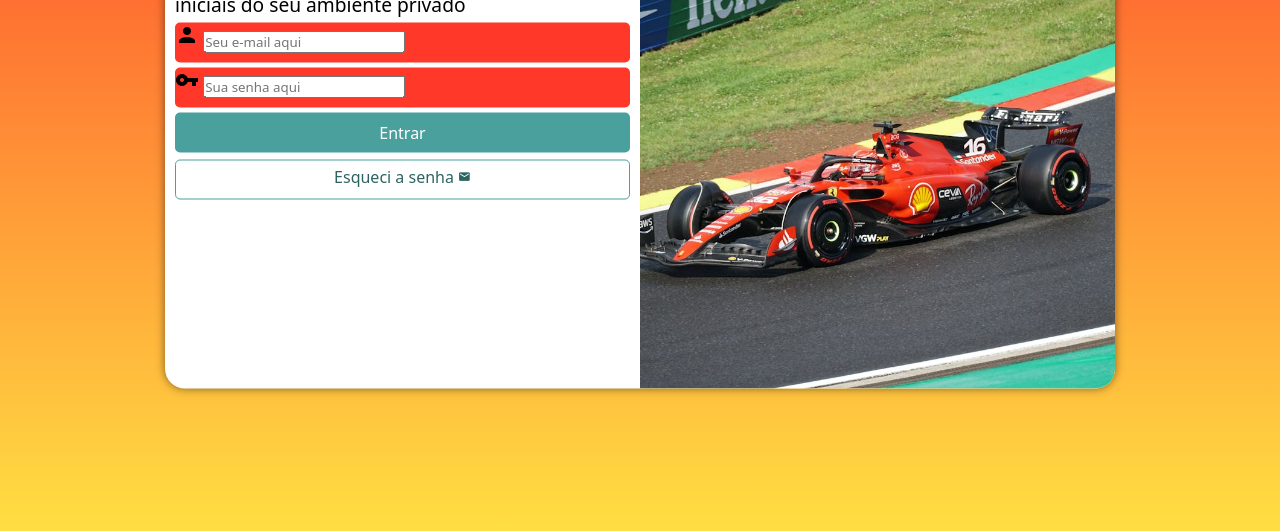
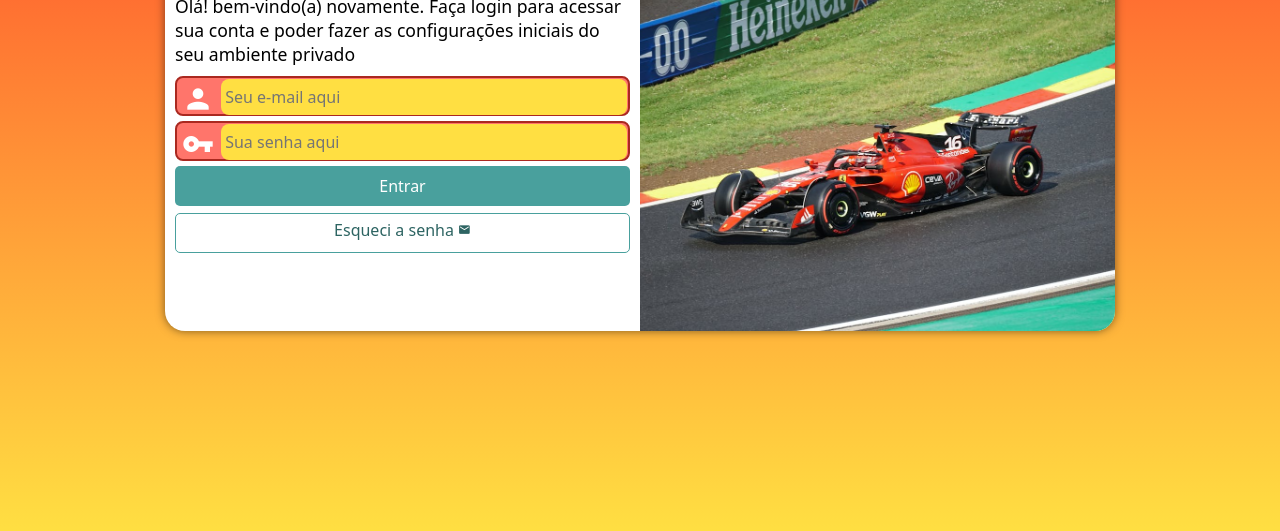
Before and after one commit to Daniel-Goncalves-Ribeiro/projeto-login, a plain HTML site: page index.html in a window 1280 px wide. Shown: the part 269-800 px from the top of the page. Drawn offline with Linux system fonts and the light colour scheme.

Commit message:
atualização final aeee

```diff
--- a/estilos/media-query.css
+++ b/estilos/media-query.css
@@ -8,6 +8,7 @@
 
     section#login {
         width: 80vw;
+        height: 300px;
     }
 
     section#login > div#imagem {
@@ -21,6 +22,16 @@
         float: right;
         width: 70%;
     }
+    div.campo > input {
+        background-color: #FFDF42;
+        font-size: 1em;
+        width: 89%;
+        transform: translateY(-12px);
+        height: 100%;
+        border: 0px;
+        border-radius: 8px;
+        padding: 4px;
+    }
 }
 
 @media screen and (min-width: 992px) {
@@ -31,6 +42,7 @@
 
     section#login {
         width: 950px;
+        height: 400px;
     }
 
     section#login > div#imagem {
@@ -49,6 +61,17 @@
     }
 
     div#formulário > p {
-        font-size:  1.2em;
+        font-size:  1.1em;
+        margin: 10px 0px;
+    }
+    div.campo > input {
+        background-color: #FFDF42;
+        font-size: 1em;
+        width: 90%;
+        transform: translateY(-12px);
+        height: 100%;
+        border: 0px;
+        border-radius: 8px;
+        padding: 4px;
     }
 }
--- a/estilos/style.css
+++ b/estilos/style.css
@@ -29,7 +29,6 @@ section#login {
     position: absolute;
     top: 50%;
     left: 50%;
-    transform: translate(-50%, -50%);
     overflow: hidden;
 
     background-color: white;
@@ -40,6 +39,7 @@ section#login {
 
     transition: width 0.3s, height 0.3s;
     transition-timing-function: ease;
+    transform: translate(-50%, -50%);
 
 }
 
@@ -67,16 +67,40 @@ div#formulário > p {
 }
 
 form > div.campo {
-    background-color: #FF3829;
+    background-color: #ff3729b0;
     width: 100%;
     display: block;
     height: 40px;
-    border-radius: 5px;
+    border-radius: 8px;
     margin: 5px 0px;
+    border: 2px solid #aa2920;
 }
 
 div.campo > label {
     display: none;
+}
+
+div.campo > i {
+    color: white;
+    font-size: 2em;
+    width: 40px;
+    padding: 5px;
+}
+
+div.campo > input {
+    background-color: #FFDF42;
+    font-size: 1em;
+    width: 80%;
+    height: 100%;
+    border: 0px;
+    border-radius: 8px;
+    padding: 4px;
+    transform: translateY(-12px);
+}
+
+div.campo > input:focus-within {
+    background-color: white;
+    border: none;
 }
 
 form > input[type=submit] {
```
